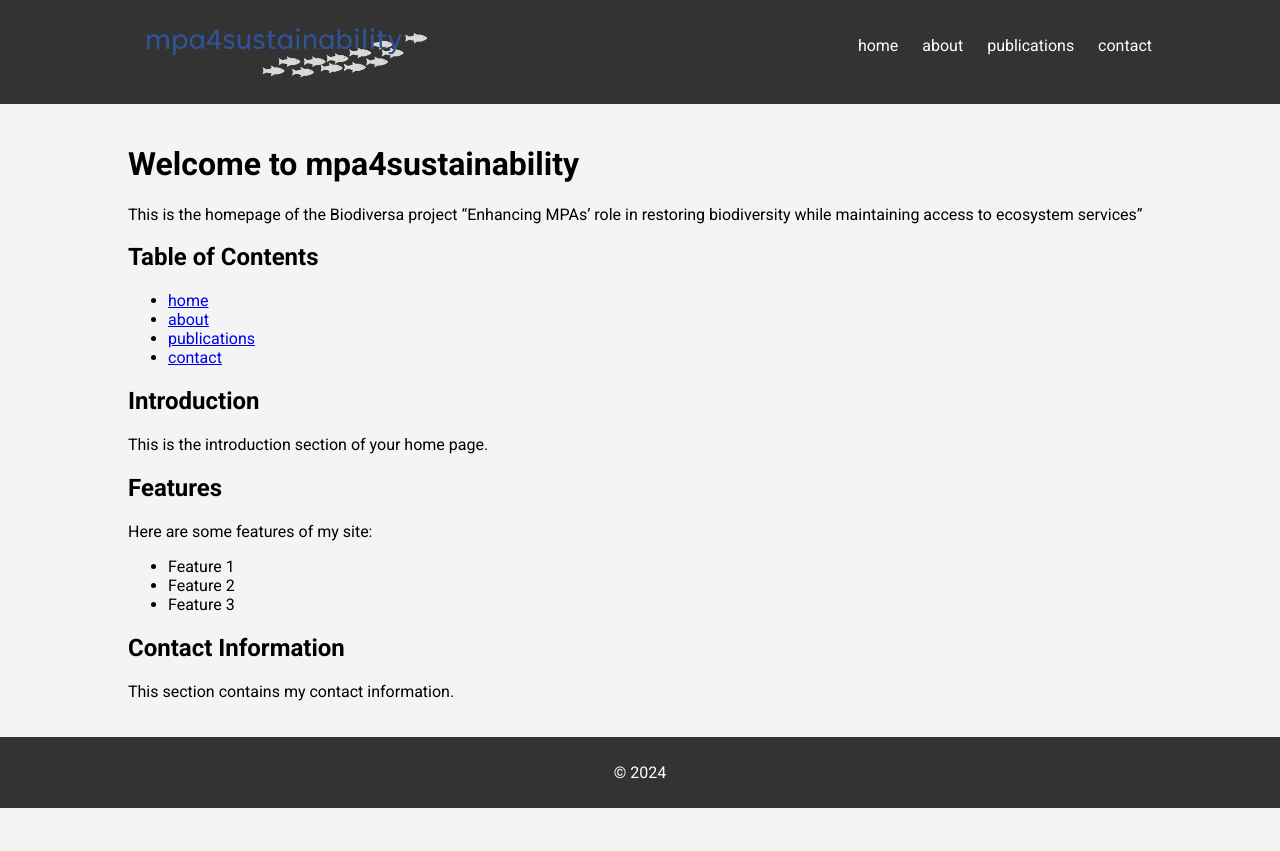
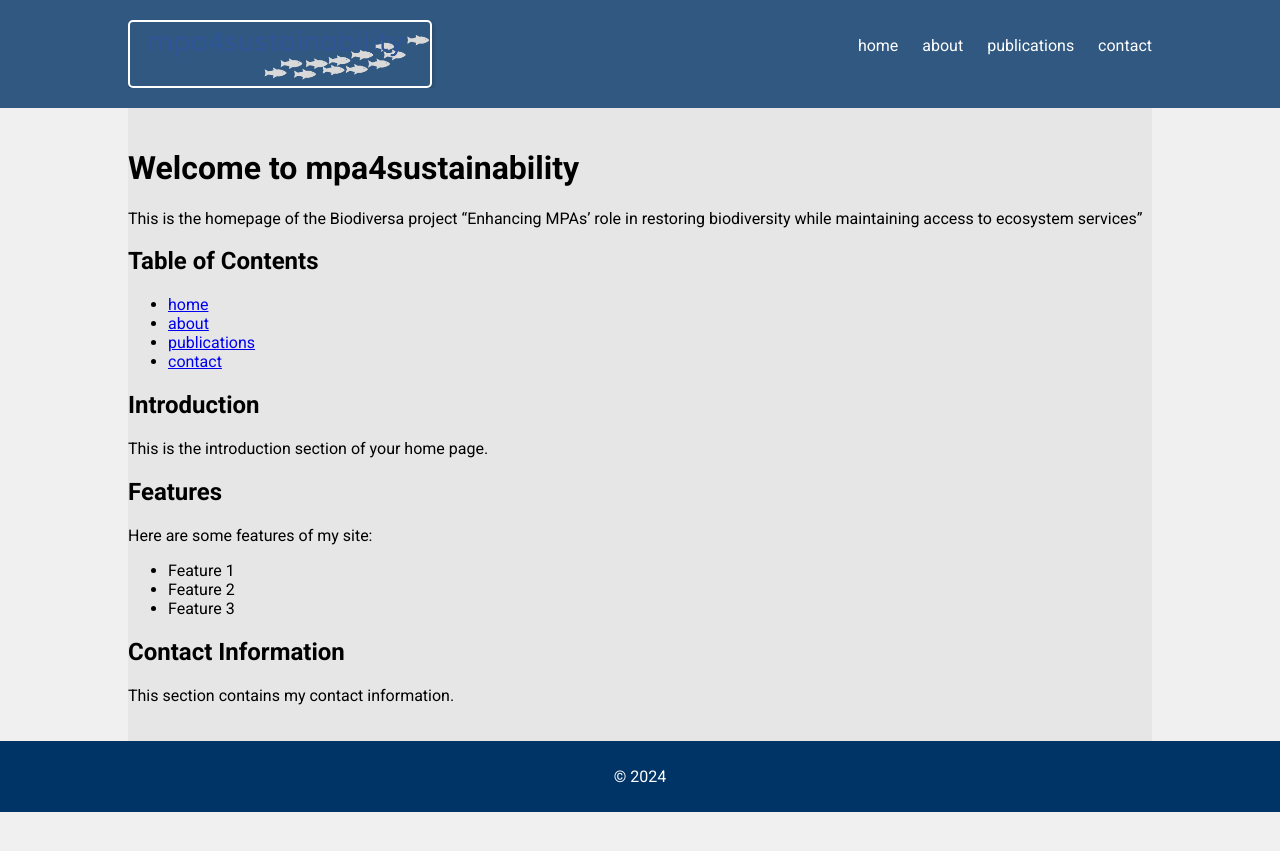
Before and after one commit to dlusseau/mpa4sustainability.github.io, a Jekyll site: the page built from index.md, in a window 1280 px wide. Shown: the top 851 px of the page. Built offline with Jekyll 4.4.1, drawn with Linux system fonts in a browser that asks for light colours; our own code applies the rules of GitHub Pages for plain Markdown files.

Commit message:
Update styles.css

```diff
--- a/assets/styles.css
+++ b/assets/styles.css
@@ -15,6 +15,9 @@
     height: auto; /* Maintain aspect ratio */
     float: left; /* Aligns the image to the left */
     margin-right: 20px; /* Space between the image and the text */
+    border: 2px solid #ffffff; /* White border around the logo */
+    border-radius: 5px; /* Rounded corners for a softer look */
+    box-shadow: 0 2px 5px rgba(0, 0, 0, 0.3); /* Subtle shadow for depth */
 }
 
 
@@ -22,7 +25,7 @@
     font-family: 'Roboto', sans-serif;
     margin: 0;
     padding: 0;
-    background-color: #f4f4f4;
+    background-color: #f0f0f0;
 }
 
 .container {
@@ -32,7 +35,7 @@
 }
 
 header {
-    background: #333;
+    background: rgba(0, 51, 102, 0.8);
     color: #fff;
     padding: 20px 0;
 }
@@ -56,25 +59,26 @@
 }
 
 nav ul li a {
-    color: #fff;
+    color: #ffffff;
     text-decoration: none;
 }
 
 main {
     padding: 20px 0;
+    background: #e6e6e6;
 }
 
 section {
     margin: 20px 0;
     padding: 20px;
-    background: #fff;
+    background: #ffffff;
     border-radius: 5px;
     box-shadow: 0 2px 5px rgba(0, 0, 0, 0.1);
 }
 
 footer {
-    background: #333;
-    color: #fff;
+    background: #003366;
+    color: #ffffff;
     text-align: center;
     padding: 10px 0;
     position: relative;
```
